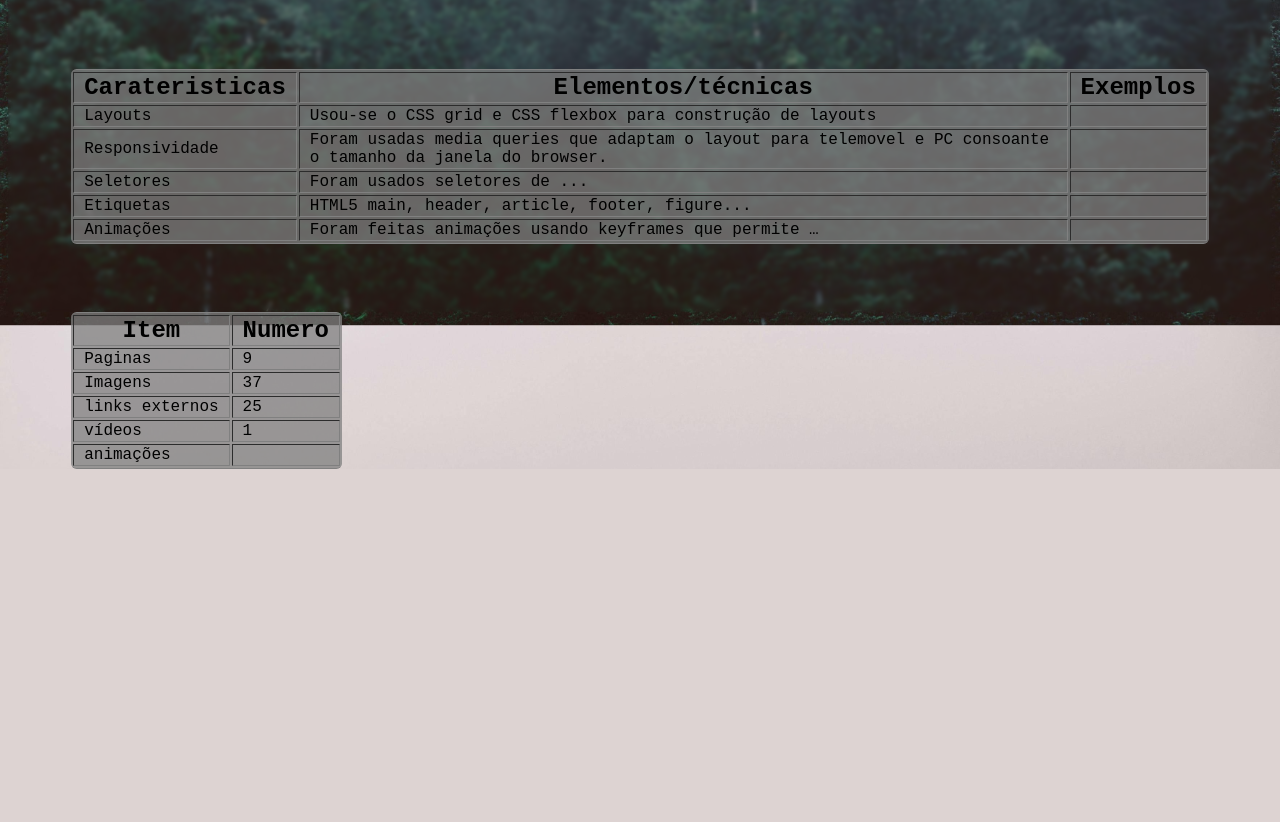
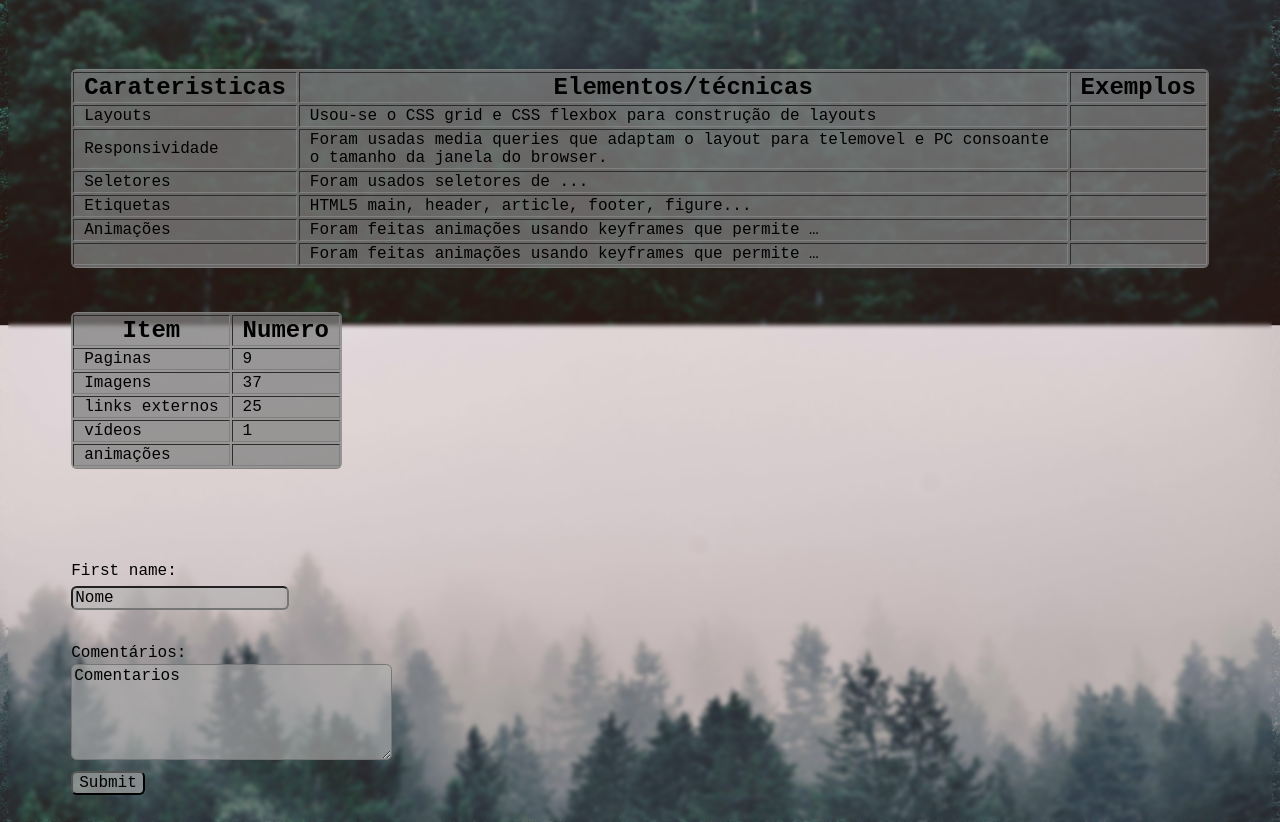
Before and after one commit to filipe-21905158/PW-Projeto_Fase_1, a PHP site: page /sobre.html in a window 1280 px wide. Shown: the part 529-1351 px from the top of the page. Before the commit the page ends 998 px from the top, so only its background shows below. Run offline with PHP 8.4, Linux system fonts and the light colour scheme.

Commit message:
Realização do R23

```diff
--- a/sobre.html
+++ b/sobre.html
@@ -76,6 +76,12 @@
                         <td></td>
                     </tr>
 
+                    <tr>
+                        <td></td>
+                        <td>Foram feitas animações usando keyframes que permite …</td>
+                        <td></td>
+                    </tr>
+
 
 
             </table>
@@ -89,6 +95,8 @@
             <br>
             <br>
             <br>
+
+
 
 
             <table class="Tecnicas_Usadas" border = "1" frame = "hsides" bgcolor = "#b6afaf" align="left">
@@ -120,6 +128,28 @@
                     </tr>
 
             </table>
+            <br>
+            <br>
+            <br>
+            <br>
+            <br>
+            <br>
+            <br>
+            <br>
+            <br>
+            <form action="/action_page.php" class="form_size" >
+                <label for="fname">First name:</label><br>
+                <input type="text" id="fname" value="Nome"><br><br>
+                <label for="fname">Comentários:</label><br>
+                <textarea name="message" rows="5" cols="30">Comentarios</textarea>
+                <br>
+                <input type="submit" value="Submit">
+
+            </form>
+            <br>
+
+
+
 
         </main>
     </body>
--- a/styles.css
+++ b/styles.css
@@ -29,10 +29,7 @@ td{
 
 }
 
-table{
-    margin-left: 5%;
-    margin-right: 5%;
-}
+
 
 footer{
     font-size: small;
@@ -131,6 +128,11 @@ footer > img{
 
 /*Formatacao de tabelas*/
 
+table{
+    margin-left: 5%;
+    margin-right: 5%;
+}
+
 .table_right_img_div{
     border-radius: 50%;
     margin-left: 50%;
@@ -181,6 +183,27 @@ th{
 .table_right_img_div > img{
     border-radius: 50%;
     filter: brightness(0.25);
+}
+
+form{
+    margin-left: 5%;
+    margin-right: 5%;
+}
+
+.form_size > textarea{
+    font-size: medium;
+    background-color: rgba(177, 176, 176, 0.63);
+    border-radius:0.15cm;
+}
+
+.form_size > label{
+    font-size: medium;
+}
+
+.form_size > input{
+    font-size: medium;
+    background-color: rgba(177, 176, 176, 0.63);
+    border-radius:0.15cm;
 }
 
 
```
